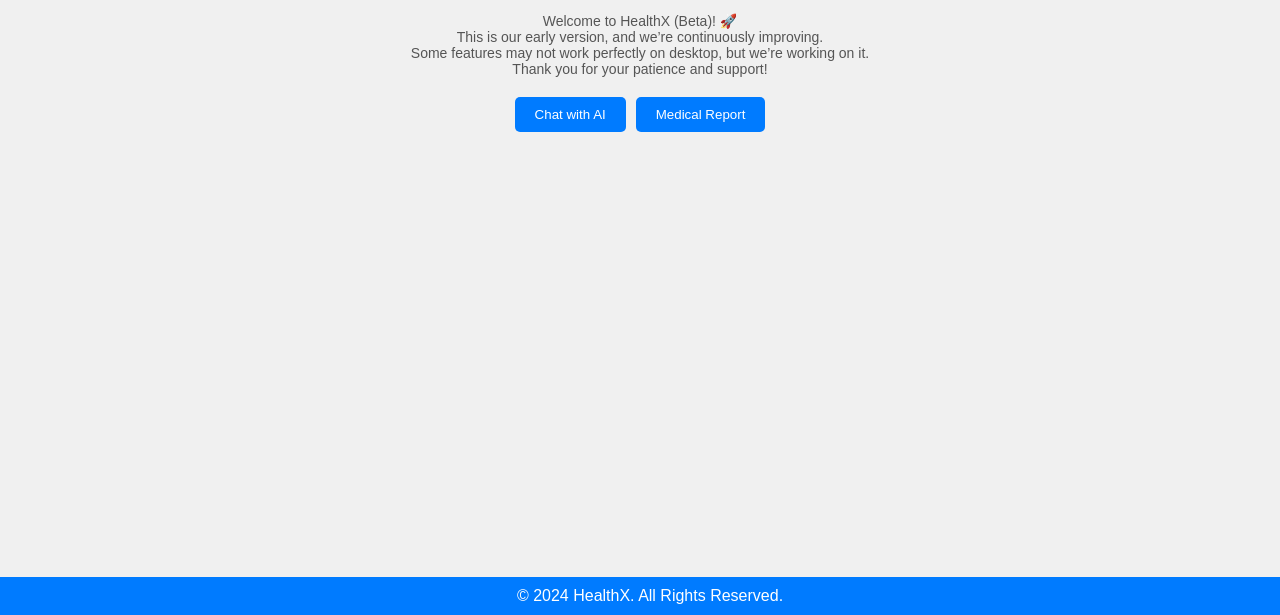
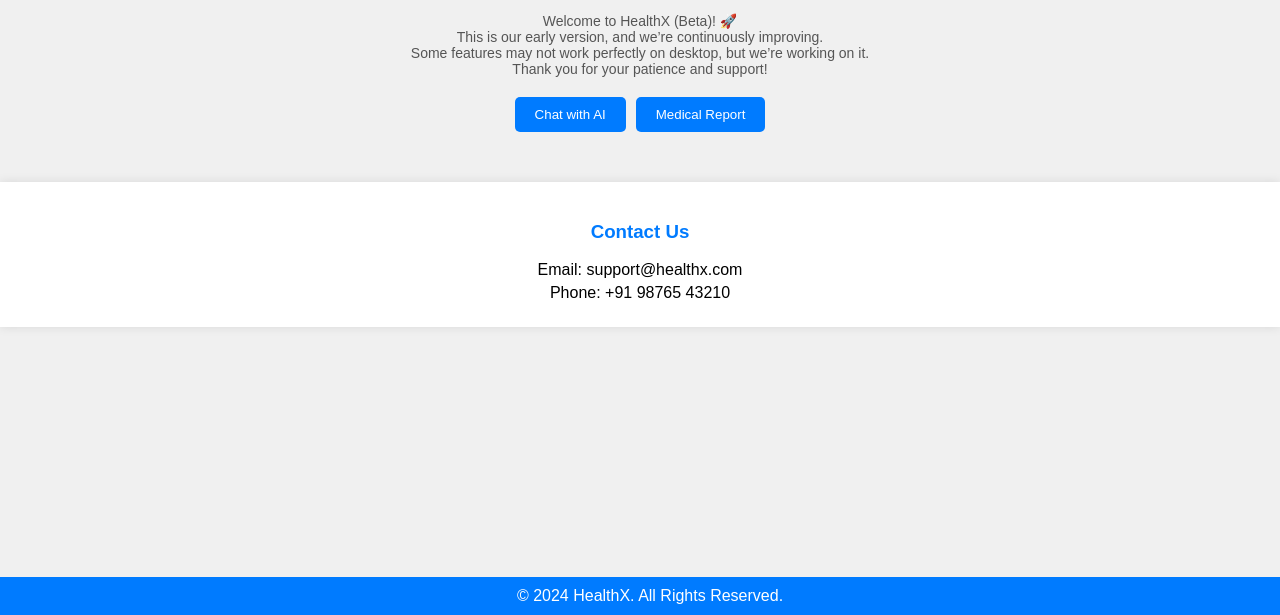
Before and after one commit to chinmay0007code/Website_healthx, a plain HTML site: page index.html in a window 1280 px wide. Shown: the part 185-800 px from the top of the page. Drawn offline with Linux system fonts and the light colour scheme.

Commit message:
Update index.html

```diff
--- a/index.html
+++ b/index.html
@@ -73,6 +73,22 @@
             max-width: 300px;
         }
 
+        /* Contact Us Section */
+        .contact {
+            margin-top: 50px;
+            padding: 20px;
+            background-color: white;
+            box-shadow: 0px 0px 10px rgba(0, 0, 0, 0.1);
+        }
+
+        .contact h3 {
+            color: #007bff;
+        }
+
+        .contact p {
+            margin: 5px 0;
+        }
+
         /* Footer */
         .footer {
             background-color: #007bff;
@@ -130,6 +146,13 @@
         </div>
     </div>
 
+    <!-- Contact Us Section -->
+    <div class="contact">
+        <h3>Contact Us</h3>
+        <p>Email: support@healthx.com</p>
+        <p>Phone: +91 98765 43210</p>
+    </div>
+
     <!-- Footer -->
     <div class="footer">© 2024 HealthX. All Rights Reserved.</div>
 
```
